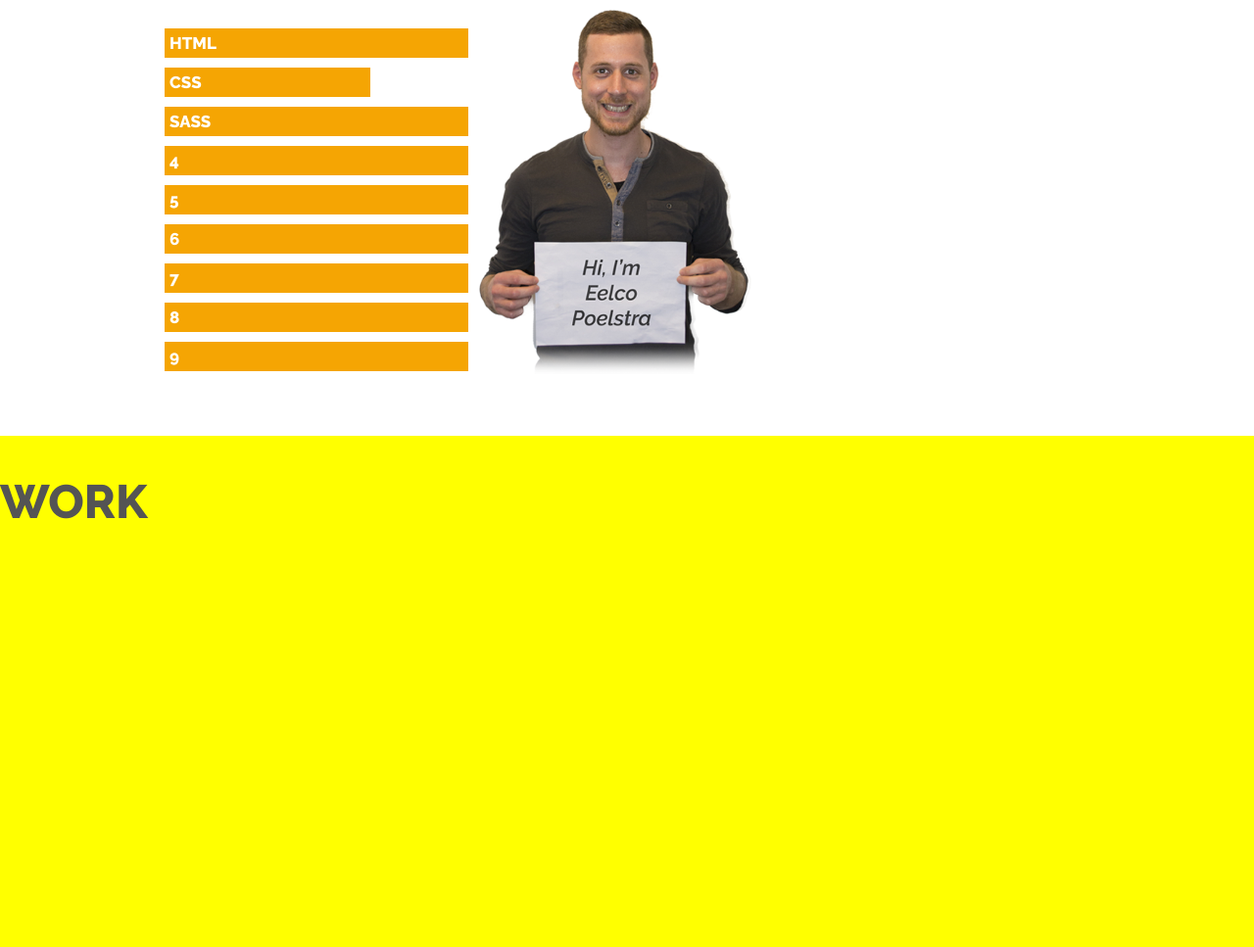
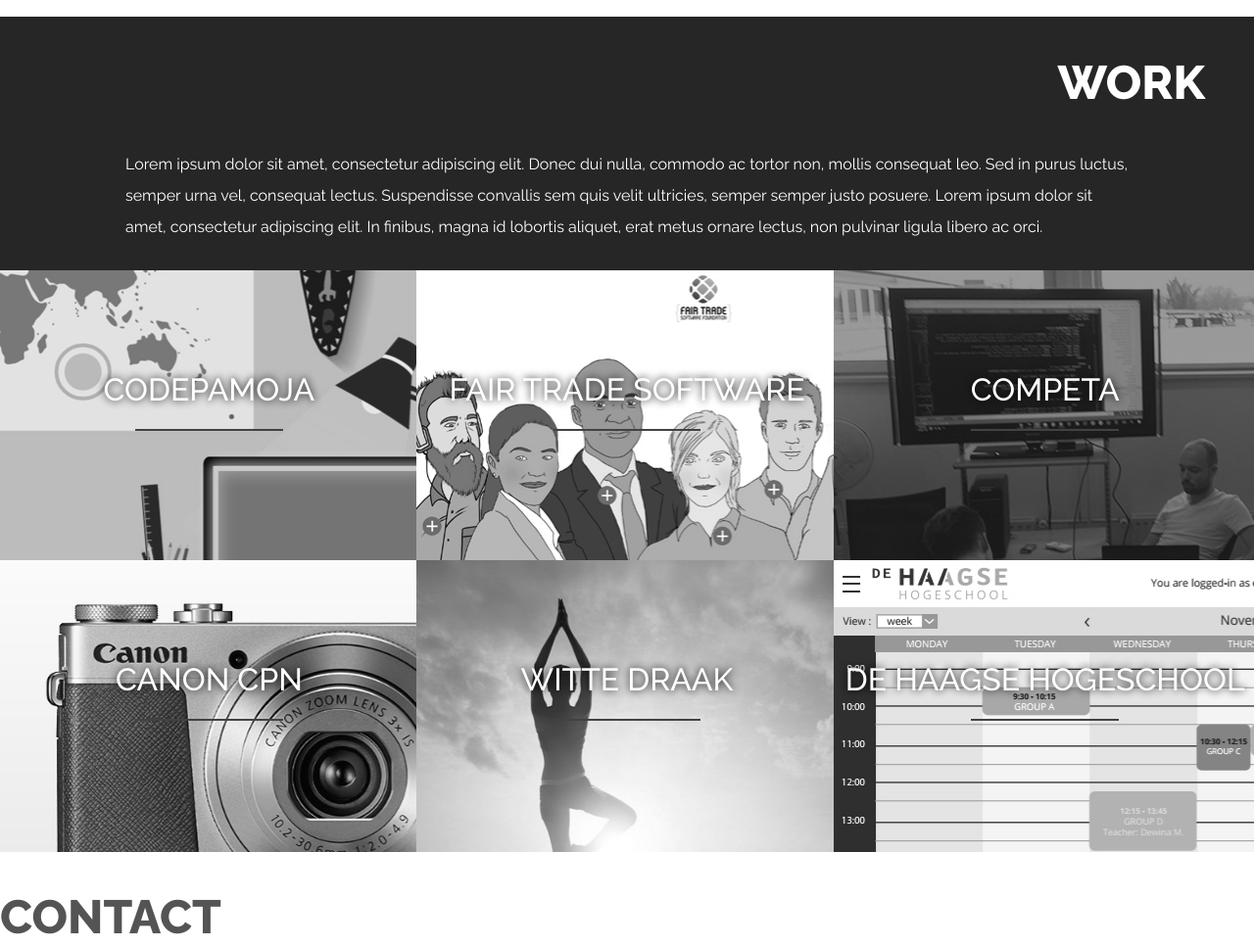
Before and after one commit to EelcoPoelstra/development, a website: page index.html in a window 1280 px wide. Shown: the part 1077-2044 px from the top of the page at 98% size. Drawn offline with Linux system fonts and the light colour scheme.

Commit message:
started with new section

```diff
--- a/index.html
+++ b/index.html
@@ -15,7 +15,7 @@
 				<ul class="navigation">
 				  <li class="navigation-item"><a href="#">home</a></li>
 				  <li class="navigation-item"><a href="#">about</a></li>
-				  <li class="navigation-item"><a href="#">work</a></li>
+				  <li class="navigation-item"><a href="#work">work</a></li>
 				  <li class="navigation-item"><a href="#">contact</a></li>
 				</ul>
 			</nav>
@@ -32,9 +32,9 @@
 		</section>
 
 		<section id="about" class="about-section">
-			<h2 class="">about me</h2>
-				<p class="">I build clean, responsive websites that work on a variety of screens and devices and may or may not be powered by WordPress. I mostly work directly for and with other designers to translate their creative work into responsive HTML/CSS templates or fully functional WordPress themes. I work with Adobe, SASS, HTML5/CSS3 &amp; Javascript. I have a working knowledge of popular frameworks and know my way around version management and working in SCRUM teams.</p>
-				<div class="about-wrap">
+			<h2 class="h2-left">about me</h2>
+			<p class="">I build clean, responsive websites that work on a variety of screens and devices and may or may not be powered by WordPress. I mostly work directly for and with other designers to translate their creative work into responsive HTML/CSS templates or fully functional WordPress themes. I work with Adobe, SASS, HTML5/CSS3 &amp; Javascript. I have a working knowledge of popular frameworks and know my way around version management and working in SCRUM teams.</p>
+<!-- 				<div class="about-wrap">
 					<ul class="skills-container">
 					  <li class="skills-item">HTML</li>
 					  <li class="skills-item">CSS</li>
@@ -47,26 +47,57 @@
 					  <li class="skills-item">9</li>
 					</ul>
 					<div class="bio-image"></div>
-				</div>
+				</div> -->
 		</section>
 
 		<section id="work" class="work-section">
-			<h2 class="">work</h2>
+			<h2>work</h2>
+			<p>Lorem ipsum dolor sit amet, consectetur adipiscing elit. Donec dui nulla, commodo ac tortor non, mollis consequat leo. Sed in purus luctus, semper urna vel, consequat lectus. Suspendisse convallis sem quis velit ultricies, semper semper justo posuere. Lorem ipsum dolor sit amet, consectetur adipiscing elit. In finibus, magna id lobortis aliquet, erat metus ornare lectus, non pulvinar ligula libero ac orci.</p>
 			<div class="work-wrap">
+
+				<div class="img-box bg-image">
+					<a href="#">
+						<p>codepamoja</p>
+						<hr>
+					</a>
+				</div>
+
+				<div class="img-box bg-image">
+					<p>fair trade software</p>
+					<hr>
+				</div>
+				<div class="img-box bg-image">
+					<p>competa</p>
+					<hr>
+				</div>
+				<div class="img-box bg-image">
+					<p>canon cpn</p>
+					<hr>
+				</div>
+				<div class="img-box bg-image">
+					<p>witte draak</p>
+					<hr>
+				</div>
+				<div class="img-box bg-image">
+					<p>de haagse hogeschool</p>
+					<hr>
+				</div>
 			</div>
+
 		</section>
 
 		<section id="contact" class="contact-section">
-			<h2 class="">contact</h2>
+			<h2 class="h2-left">contact</h2>
 			<div class="contact-wrap">
 			</div>
 		</section>
 
 		<footer class="footer">
-			<h2 class="">footer</h2>
+			<h2 class="h2-right">footer</h2>
 			<div class="footer-wrap">
 			</div>
 		</footer>
+		<script src="js/cloud.js"></script>
 		<script src="js/nav.js"></script>
 	</body>
 </html>
--- /dev/null
+++ b/js/cloud.js
@@ -0,0 +1,44 @@
+$(document).ready(function() {
+
+  var
+    words = $('#tagi text'),
+    l = words.length,
+    current = null,
+    delay = 2000;
+
+  function clearBlink(o) {
+    var
+      ca = o.getAttribute('class').split(' '),
+      i = ca.indexOf('blink');
+
+    if (i !== -1) {
+      ca.splice(i, 1);
+      o.setAttribute('class', ca.join(' '));
+    }
+  }
+
+  function addBlink(o) {
+    var
+      ca = o.getAttribute('class').split(' ');
+    ca.push('blink');
+    o.setAttribute('class', ca.join(' '));
+  }
+
+  function wordblink() {
+
+    var e;
+
+    if (current !== null) {
+      clearBlink(words.eq(current)[0]);
+    }
+
+    current = Math.floor(Math.random() * l);
+    e = words.eq(current);
+    addBlink(e[0]);
+
+    setTimeout(wordblink, delay);
+  }
+
+  wordblink();
+
+});
--- a/package.json
+++ b/package.json
@@ -15,5 +15,5 @@
     "grunt-contrib-uglify": "^1.0.1",
     "grunt-contrib-watch": "^1.0.0",
     "grunt-htmlhint": "^0.9.12-fix"
-  },
+  }
 }
--- a/sass/modules/_typo.scss
+++ b/sass/modules/_typo.scss
@@ -30,5 +30,6 @@
 
 p {
 	line-height: 200%;
-
+	width: 80%;
+	margin: 0 auto 30px;
 }
--- a/sass/partials/_about.scss
+++ b/sass/partials/_about.scss
@@ -1,9 +1,11 @@
 .about-section {
 	height: auto;
-	width: 80%;
-	background-color: white;
+	width: 100%;
 	margin: 0 auto;
-	margin-bottom: 50px;
+	h2 {
+		text-align: left;
+		margin-left: 50px;
+	}
 }
 
 .about-wrap {
--- a/sass/partials/_contact.scss
+++ b/sass/partials/_contact.scss
@@ -1,5 +1,5 @@
 .contact-section {
 	height: 100vh;
 	width: 100%;
-	background-color: red;
+	background-color: white;
 }
--- a/sass/partials/_footer.scss
+++ b/sass/partials/_footer.scss
@@ -1,5 +1,5 @@
-.work-section {
-	height: 100vh;
+.footer {
+	height: 100px;
 	width: 100%;
-	background-color: yellow;
+	background-color: blue;
 }
--- a/sass/partials/_header.scss
+++ b/sass/partials/_header.scss
@@ -40,6 +40,10 @@
 		font-size: 14px;
 		font-weight: 600;
 
+		&:nth-child(4) {
+			margin-right: 50px;
+		}
+
 		a {
 			text-decoration:none;
 			color: #ffffff;
--- a/sass/partials/_work.scss
+++ b/sass/partials/_work.scss
@@ -1,5 +1,81 @@
 .work-section {
-	height: 100vh;
+	height: auto;
 	width: 100%;
-	background-color: yellow;
+	background-color: #262626;
+	margin-bottom: -2px;
+	p {
+		color: white;
+	}
+	h2 {
+		color: white;
+		text-align: right;
+		margin-right: 50px;
+	}
 }
+
+.work-wrap {
+	display: -ms-flexbox;
+	-ms-flex-wrap: wrap;
+	-ms-flex-direction: column;
+	-webkit-flex-flow: row wrap;
+	flex-flow: row wrap;
+	display: -webkit-box;
+	display: flex;
+	a {
+		text-decoration: none;
+	}
+	p {
+		text-shadow: 0 0 8px black;
+		text-transform: uppercase;
+		text-align: center;
+		font-weight: 500;
+		font-size: 2em;
+		width: auto;
+		margin: 90px auto 0;
+	}
+	hr {
+		background: #fb0a4e;
+		height: 2px;
+		width: 35%;
+		border: none;
+	}
+}
+
+.img-box {
+	-webkit-box-flex: auto;
+	-ms-flex: auto;
+	flex: auto;
+	width: 400px;
+	height: 300px;
+	margin: -2px;
+}
+
+.bg-image {
+	filter: grayscale(100%);
+	-webkit-filter: grayscale(100%);
+	transition: filter 600ms ease;
+	-webkit-transition: -webkit-filter 600ms ease;
+	background-cover: 100%;
+	&:nth-child(1){
+		background-image: url("../img/codepamoja-gallery.jpg");
+	}
+	&:nth-child(2){
+		background-image: url("../img/ftsf-gallery.jpg");
+	}
+	&:nth-child(3){
+		background-image: url("../img/competa-gallery.jpg");
+	}
+	&:nth-child(4){
+		background-image: url("../img/canon-gallery.jpg");
+	}
+	&:nth-child(5){
+		background-image: url("../img/wittedraak-gallery.jpg");
+	}
+	&:nth-child(6){
+		background-image: url("../img/hhs-gallery.jpg");
+	}
+	&:hover{
+		filter: grayscale(0);
+		-webkit-filter: grayscale(0);
+	}
+}
```
Also changed, not shown: css/style.css, css/style.min.css, img/canon-gallery.jpg (added), img/codepamoja-gallery.jpg (added), img/competa-gallery.jpg (added), img/ftsf-gallery.jpg (added), img/hhs-gallery.jpg (added), img/wittedraak-gallery.jpg (added), js/gallery-line.js (added), 1 other file.
